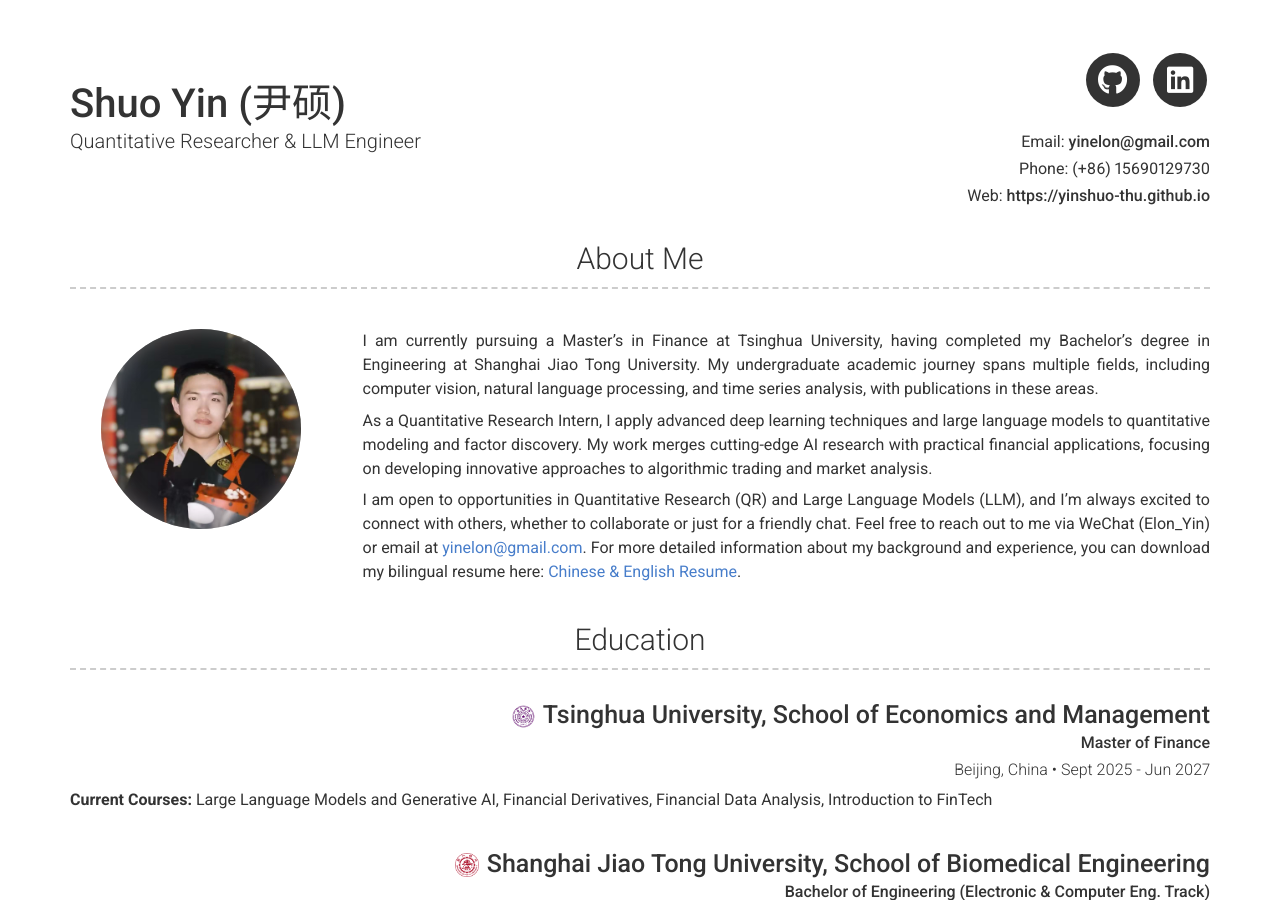
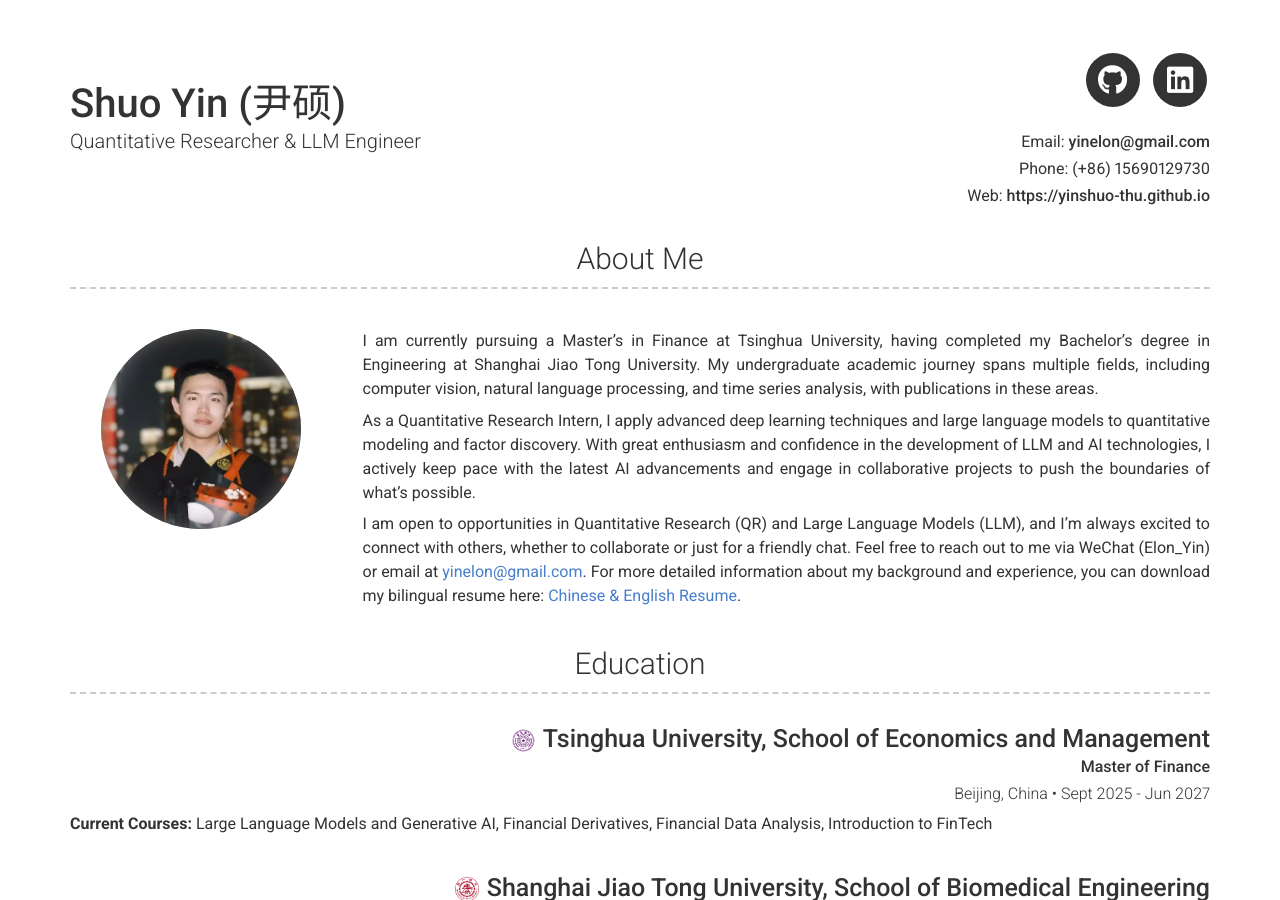
Before and after one commit to yinshuo-thu/yinshuo-thu.github.io, a Jekyll site: the page built from index.md, in a window 1280 px wide and 900 px high. Built offline with Jekyll 4.4.1, drawn with Linux system fonts in a browser that asks for light colours; nearby versions of some CDN libraries.

Commit message:
浼樺寲About Me锛氬己璋冨AI鍜孡LM鍙戝睍鐨勭儹鎯呬笌绉瀬鍙備笌

```diff
--- a/_config.yml
+++ b/_config.yml
@@ -51,7 +51,7 @@ about_profile_image: assets/head.jpg
 about_content: | # this will include new lines to allow paragraphs
   I am currently pursuing a Master's in Finance at Tsinghua University, having completed my Bachelor's degree in Engineering at Shanghai Jiao Tong University. My undergraduate academic journey spans multiple fields, including computer vision, natural language processing, and time series analysis, with publications in these areas.
 
-  As a Quantitative Research Intern, I apply advanced deep learning techniques and large language models to quantitative modeling and factor discovery. My work merges cutting-edge AI research with practical financial applications, focusing on developing innovative approaches to algorithmic trading and market analysis.
+  As a Quantitative Research Intern, I apply advanced deep learning techniques and large language models to quantitative modeling and factor discovery. With great enthusiasm and confidence in the development of LLM and AI technologies, I actively keep pace with the latest AI advancements and engage in collaborative projects to push the boundaries of what's possible.
 
   I am open to opportunities in Quantitative Research (QR) and Large Language Models (LLM), and I’m always excited to connect with others, whether to collaborate or just for a friendly chat. Feel free to reach out to me via WeChat (Elon\_Yin) or email at [yinelon@gmail.com](mailto:yinelon@gmail.com). For more detailed information about my background and experience, you can download my bilingual resume here: [Chinese & English Resume](assets/Resume-ShuoYin-CN:EN.pdf).
 
@@ -271,7 +271,7 @@ content:
           This research presents a zero-shot OCT segmentation method that overcomes the limitations of traditional deep learning approaches, which require re-labeling and retraining for unseen Regions of Interest (ROIs). The method only needs box or point prompts for ROIs in the first frame, enabling automatic segmentation in subsequent frames.
       - layout: left
         border: weak
-        title: "<img src='assets/Kaggle_logo.png' alt='Kaggle' style='height: 24px; margin-right: 8px; vertical-align: middle;'>Kaggle: Optiver Trading at the Close"
+        title: "Kaggle: Optiver Trading at the Close"
         link: https://www.kaggle.com/competitions/optiver-trading-at-the-close
         link_text: Competition Link
         additional_links:
```
